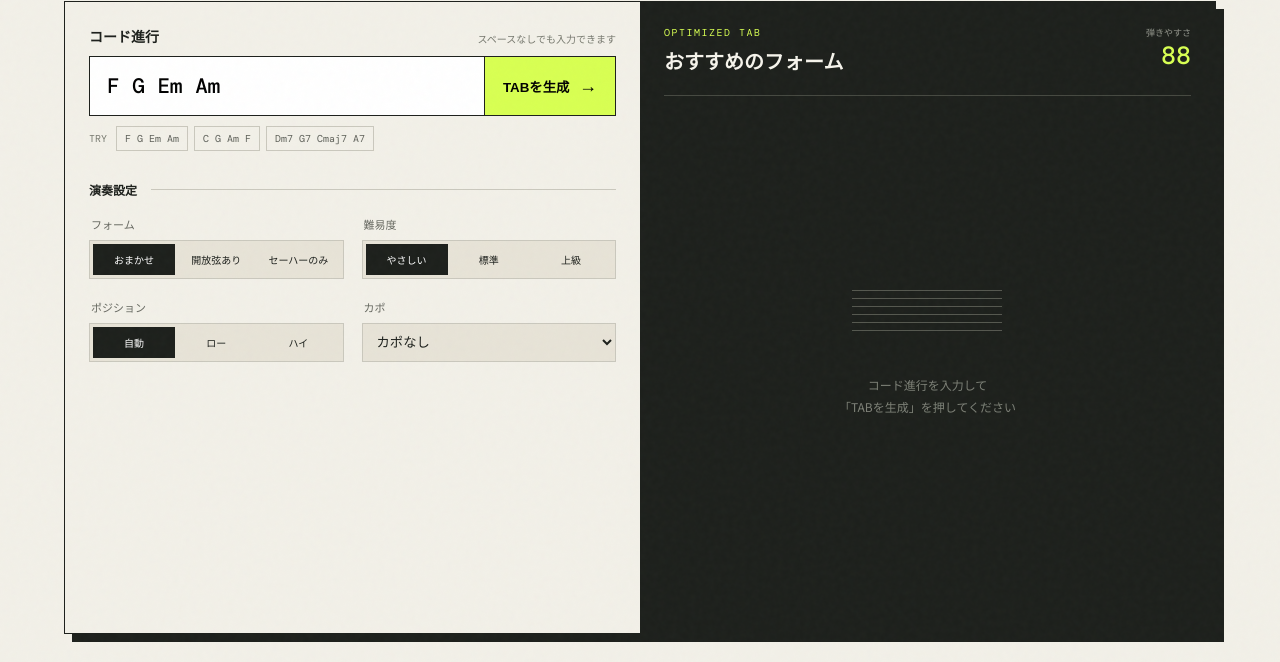
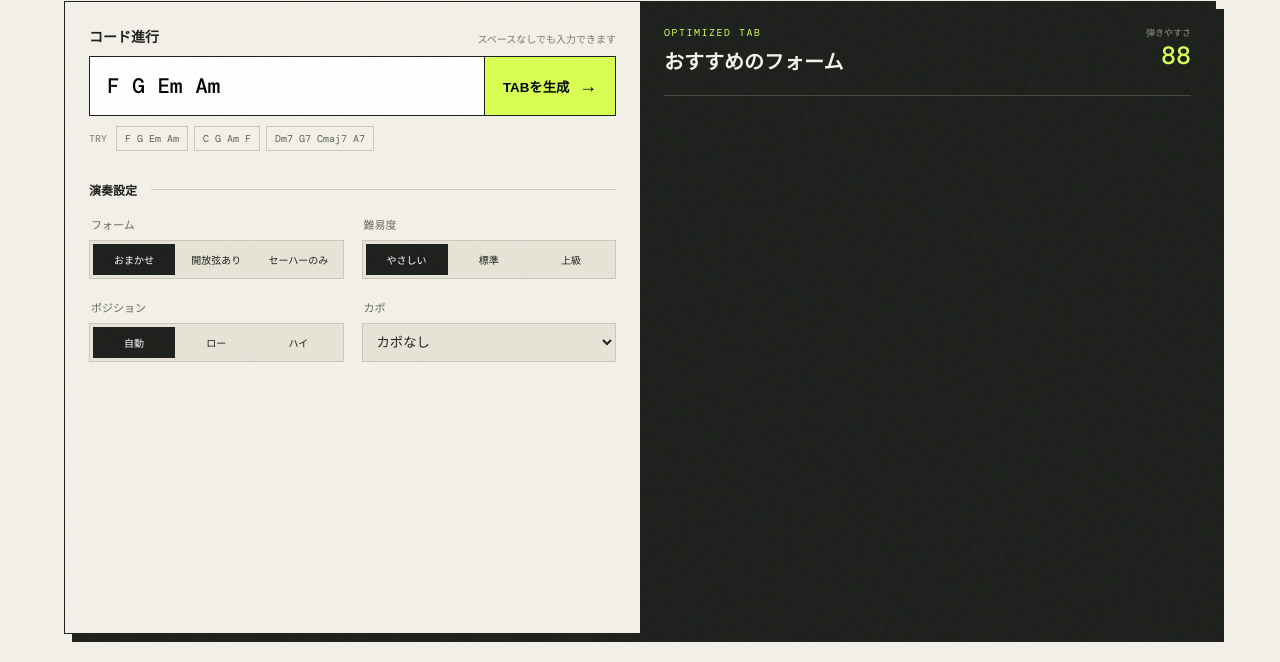
Before and after one commit to gakuto-maruyama/fretflow, a plain HTML site: page index.html in a window 1280 px wide. Shown: the part 138-800 px from the top of the page. Drawn offline with nearby package versions, Linux system fonts and the light colour scheme.

Commit message:
Simplify empty output state

```diff
--- a/index.html
+++ b/index.html
@@ -86,10 +86,7 @@
           <div><p>OPTIMIZED TAB</p><h2>おすすめのフォーム</h2></div>
           <div class="score" id="score"><span>弾きやすさ</span><strong>—</strong></div>
         </div>
-        <div id="empty" class="empty-state">
-          <div class="strings-icon"><i></i><i></i><i></i><i></i><i></i><i></i></div>
-          <p>コード進行を入力して<br>「TABを生成」を押してください</p>
-        </div>
+        <div id="empty" class="empty-state" aria-hidden="true"></div>
         <div id="result" hidden>
           <div class="sheet-wrap">
             <div class="sheet-toolbar"><span>STANDARD NOTATION + TAB</span><span id="capo-label">TUNING: E A D G B E</span></div>
```
